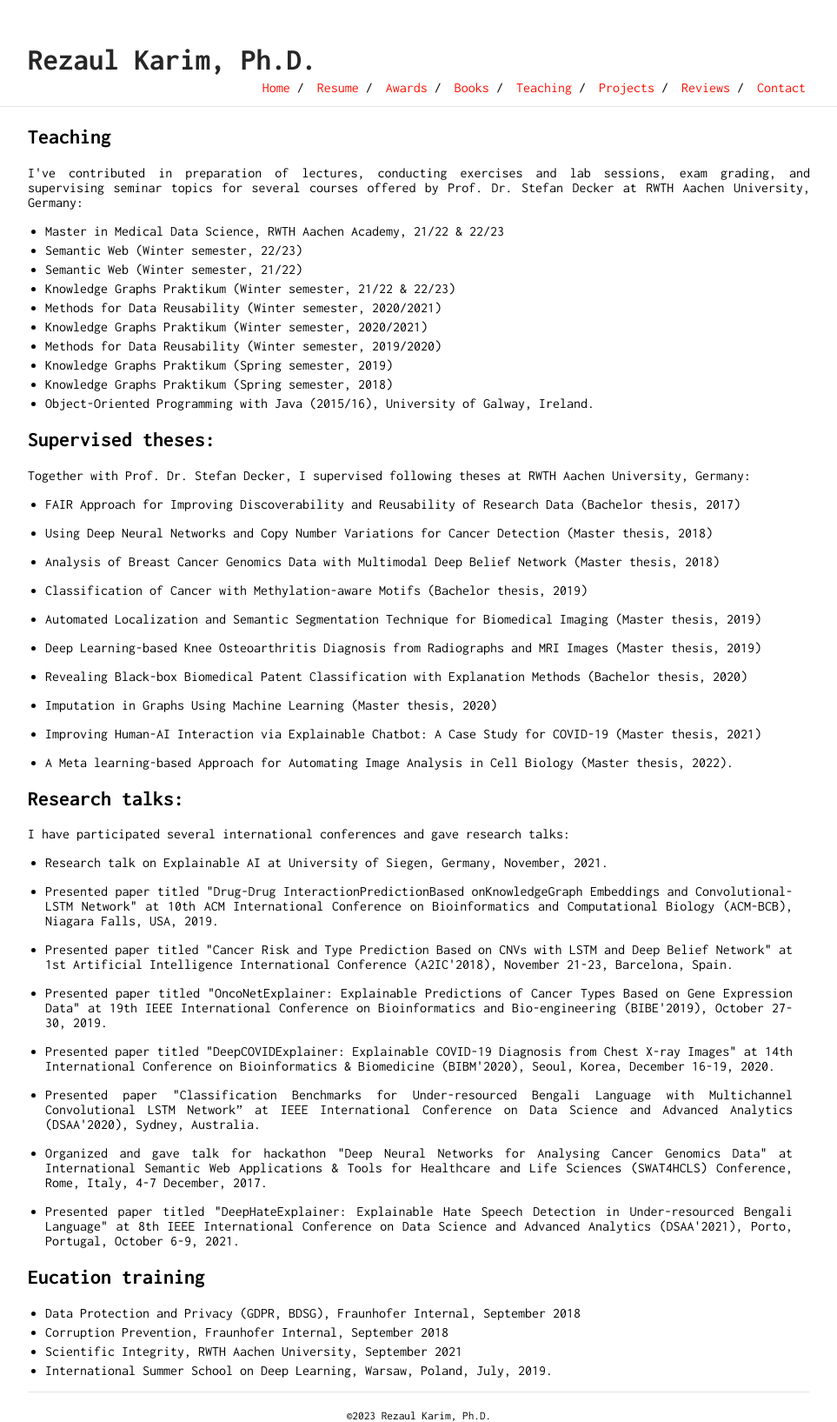
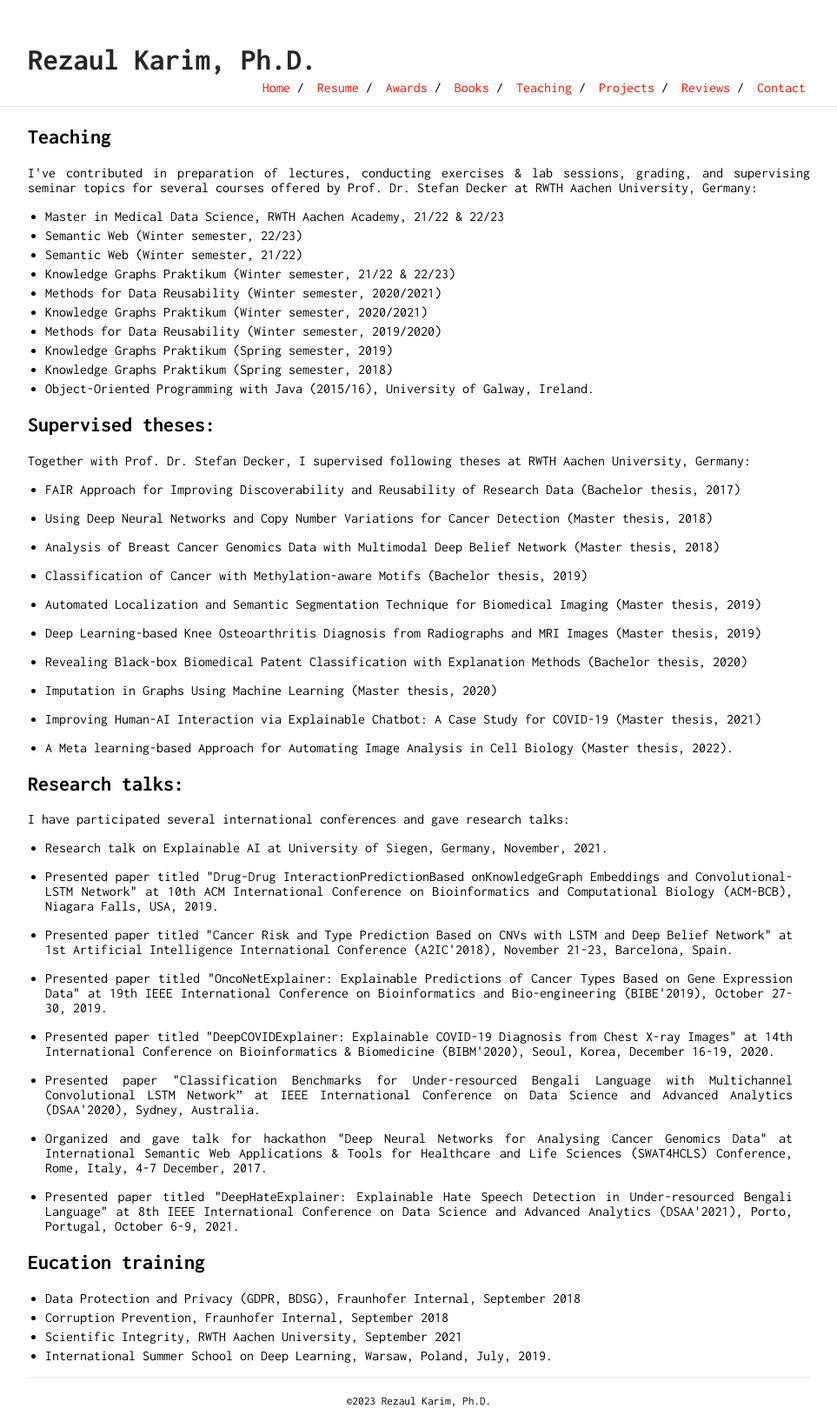
Before and after one commit to rezacsedu/rezacsedu.github.io, a Jekyll site: the page built from teaching.md, in a window 1280 px wide. Shown: the whole page at 87% size, without its empty margins (158-1121 px from the left). Built offline with Jekyll 4.4.1, drawn with Linux system fonts in a browser that asks for light colours; our own code applies the rules of GitHub Pages for plain Markdown files.

Commit message:
Update teaching.md

```diff
--- a/teaching.md
+++ b/teaching.md
@@ -1,5 +1,5 @@
 ## Teaching
-<p style='text-align: justify;'> I've contributed in preparation of lectures, conducting exercises and lab sessions, exam grading, and supervising seminar topics for several courses offered by Prof. Dr. Stefan Decker at RWTH Aachen University, Germany:</p>
+<p style='text-align: justify;'> I've contributed in preparation of lectures, conducting exercises & lab sessions, grading, and supervising seminar topics for several courses offered by Prof. Dr. Stefan Decker at RWTH Aachen University, Germany:</p>
 
 - Master in Medical Data Science, RWTH Aachen Academy, 21/22 & 22/23
 - Semantic Web (Winter semester, 22/23)
```
